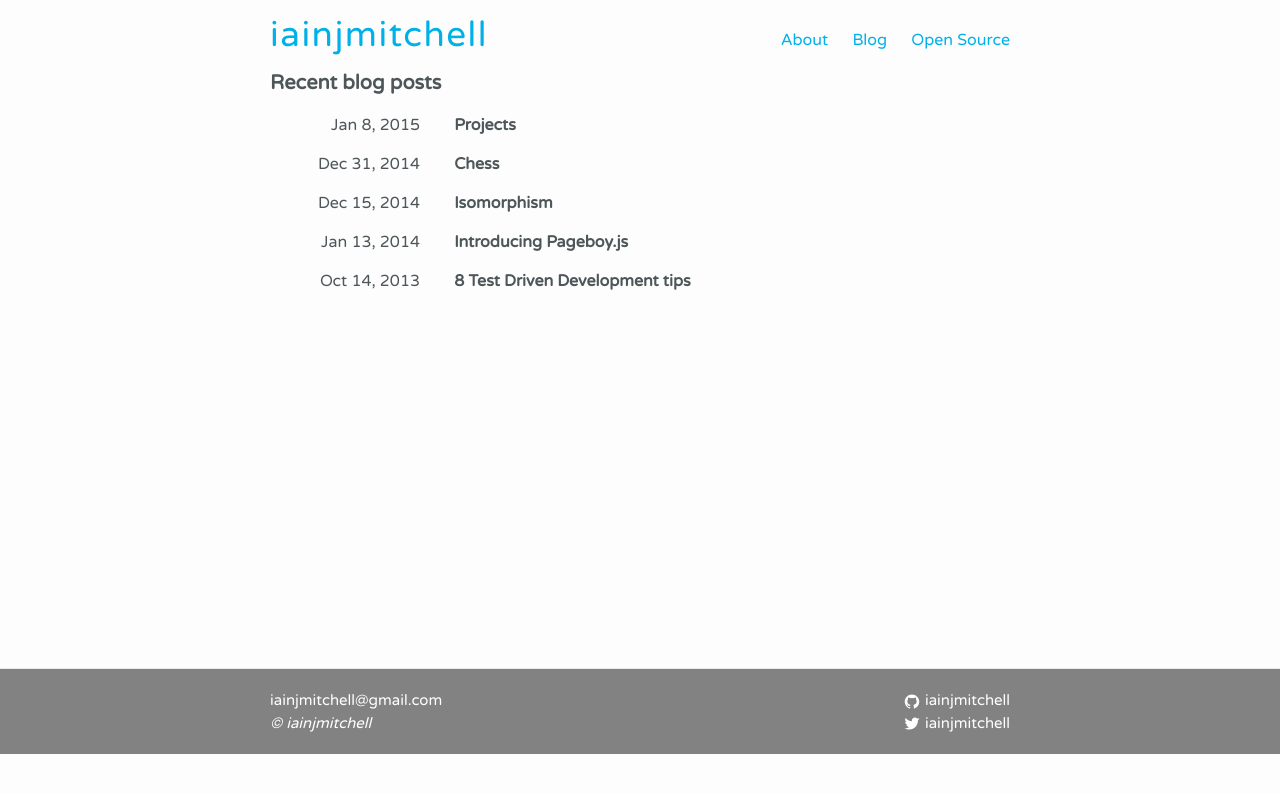
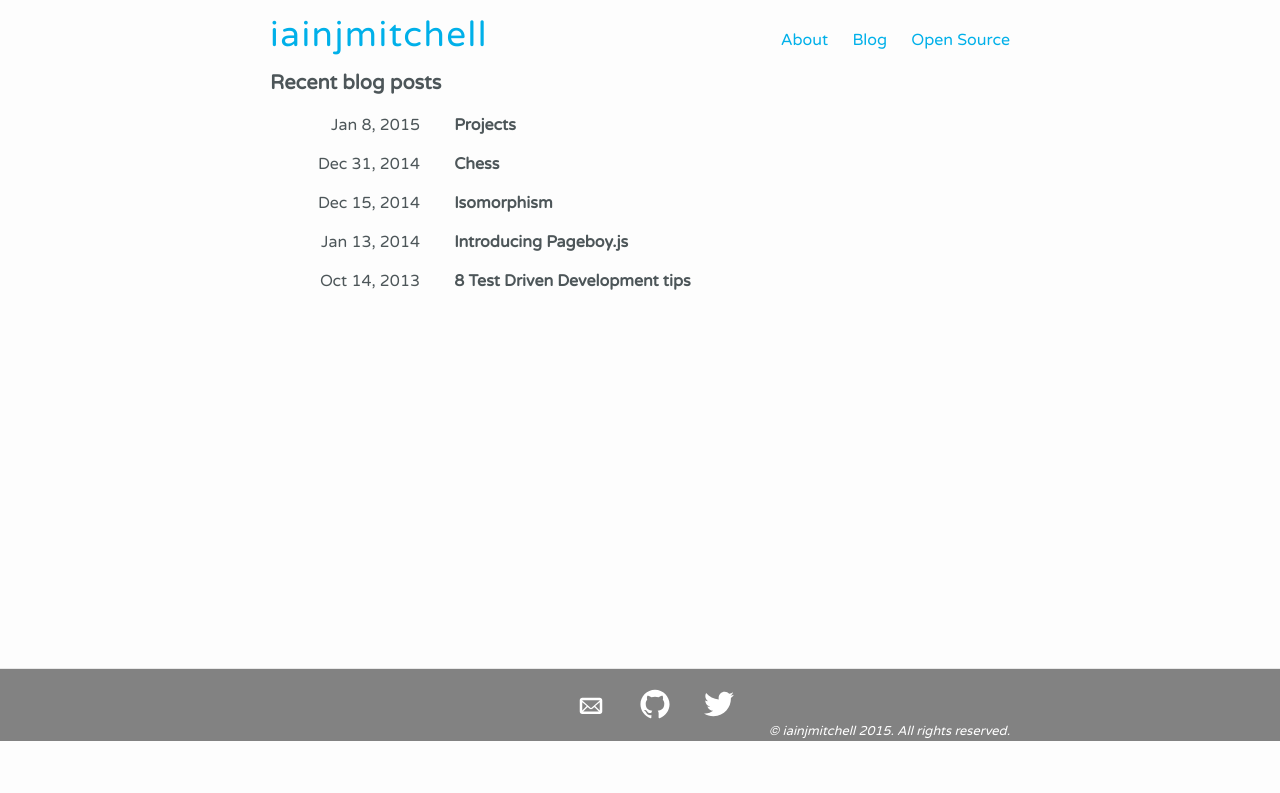
Before and after one commit to iainjmitchell/iainjmitchell.github.io, a Jekyll site: the page built from index.html, in a window 1280 px wide. Shown: the top 793 px of the page. Built offline with Jekyll 4.4.1, drawn with Linux system fonts in a browser that asks for light colours; Markdown is read by kramdown in place of the engine named in the settings.

Commit message:
style changes

```diff
--- a/_includes/footer.html
+++ b/_includes/footer.html
@@ -1,46 +1,38 @@
+
 <footer class="site-footer">
 
   <div class="wrapper">
-    <div class="footer-col-wrapper">
-      <div class="left">
-        <ul class="contact-list">
-          <li><a href="mailto:{{ site.email }}">{{ site.email }}</a></li>
-          <li><i>© iainjmitchell</i></li>
-        </ul>
-      </div>
-      <div class="right">
-        <ul>
-          {% if site.github_username %}
-          <li>
+      <div class="social">
+          <a href="mailto:{{ site.email }}">
+              <span class="icon">
+                <svg viewbox="0 0 24 24">
+                  <path d="M19,7H5C3.896,7,3,7.896,3,9v9c0,1.104,0.896,2,2,2h14c1.104,0,2-0.896,2-2V9C21,7.896,20.104,7,19,7z M9.316,14.316
+  l1.602,1.4c0.305,0.266,0.691,0.398,1.082,0.398s0.777-0.133,1.082-0.398l1.602-1.4l-0.037,0.037l3.646,3.646H5.707l3.646-3.646
+  L9.316,14.316z M5,17.293V10.54l3.602,3.151L5,17.293z M15.398,13.691L19,10.54v6.75L15.398,13.691z M19,9v0.21l-6.576,5.754
+  c-0.227,0.198-0.621,0.198-0.848,0L5,9.21V9H19z"/>
+              </svg>
+            </span>
+            </a>
+
             <a href="https://github.com/{{ site.github_username }}">
-              <span class="icon  icon--github">
+              <span class="icon icon--github">
                 <svg viewBox="0 0 16 16">
                   <path fill="#828282" d="M7.999,0.431c-4.285,0-7.76,3.474-7.76,7.761 c0,3.428,2.223,6.337,5.307,7.363c0.388,0.071,0.53-0.168,0.53-0.374c0-0.184-0.007-0.672-0.01-1.32 c-2.159,0.469-2.614-1.04-2.614-1.04c-0.353-0.896-0.862-1.135-0.862-1.135c-0.705-0.481,0.053-0.472,0.053-0.472 c0.779,0.055,1.189,0.8,1.189,0.8c0.692,1.186,1.816,0.843,2.258,0.645c0.071-0.502,0.271-0.843,0.493-1.037 C4.86,11.425,3.049,10.76,3.049,7.786c0-0.847,0.302-1.54,0.799-2.082C3.768,5.507,3.501,4.718,3.924,3.65 c0,0,0.652-0.209,2.134,0.796C6.677,4.273,7.34,4.187,8,4.184c0.659,0.003,1.323,0.089,1.943,0.261 c1.482-1.004,2.132-0.796,2.132-0.796c0.423,1.068,0.157,1.857,0.077,2.054c0.497,0.542,0.798,1.235,0.798,2.082 c0,2.981-1.814,3.637-3.543,3.829c0.279,0.24,0.527,0.713,0.527,1.437c0,1.037-0.01,1.874-0.01,2.129 c0,0.208,0.14,0.449,0.534,0.373c3.081-1.028,5.302-3.935,5.302-7.362C15.76,3.906,12.285,0.431,7.999,0.431z"/>
                 </svg>
               </span>
-
-              <span class="username">{{ site.github_username }}</span>
             </a>
-          </li>
-          {% endif %}
-          {% if site.twitter_username %}
-          <li>
             <a href="https://twitter.com/{{ site.twitter_username }}">
-              <span class="icon  icon--twitter">
+              <span class="icon icon--twitter">
                 <svg viewBox="0 0 16 16">
                   <path fill="#828282" d="M15.969,3.058c-0.586,0.26-1.217,0.436-1.878,0.515c0.675-0.405,1.194-1.045,1.438-1.809
                   c-0.632,0.375-1.332,0.647-2.076,0.793c-0.596-0.636-1.446-1.033-2.387-1.033c-1.806,0-3.27,1.464-3.27,3.27 c0,0.256,0.029,0.506,0.085,0.745C5.163,5.404,2.753,4.102,1.14,2.124C0.859,2.607,0.698,3.168,0.698,3.767 c0,1.134,0.577,2.135,1.455,2.722C1.616,6.472,1.112,6.325,0.671,6.08c0,0.014,0,0.027,0,0.041c0,1.584,1.127,2.906,2.623,3.206 C3.02,9.402,2.731,9.442,2.433,9.442c-0.211,0-0.416-0.021-0.615-0.059c0.416,1.299,1.624,2.245,3.055,2.271 c-1.119,0.877-2.529,1.4-4.061,1.4c-0.264,0-0.524-0.015-0.78-0.046c1.447,0.928,3.166,1.469,5.013,1.469 c6.015,0,9.304-4.983,9.304-9.304c0-0.142-0.003-0.283-0.009-0.423C14.976,4.29,15.531,3.714,15.969,3.058z"/>
                 </svg>
               </span>
-
-              <span class="username">{{ site.twitter_username }}</span>
             </a>
-          </li>
-          {% endif %}
-        </ul>
       </div>
-    </div>
-
+      <div class="copyright">
+        © iainjmitchell 2015. All rights reserved.
+      </div>
   </div>
 
 </footer>
--- a/_sass/_layout.scss
+++ b/_sass/_layout.scss
@@ -87,32 +87,34 @@
  */
 .site-footer {
     border-top: 1px solid $grey-color-light;
-    padding: 20px 0;
+    padding: 20px 0 0 0;
     background-color: $footer-color;
     color: $footer-text-color;
     a {
-        color: $footer-text-color;
-        &:hover {
-            color: #101010;
+        margin-left: $spacing-unit;
+    }
+    svg {
+        width: 30px;
+        height: 30px;
+        path {
+            fill: $footer-text-color;
+            &:hover {
+                fill: #101010;
+            }
         }
     }
-    svg {
-        width: 18px;
-        height: 15px;
-
-        path {
-            fill: $footer-text-color;
+    .social {
+        text-align: center;
+    }
+    .copyright {
+        font-style: italic;
+        font-size: 0.8em;
+        padding-top: 3px;
+        text-align: right;
+        @include media-query($on-laptop){
+            text-align: center;
+            padding-top: 15px;
         }
-    }
-    ul {
-        margin-bottom: 0px;
-        list-style: none;
-    }
-    .right {
-        float: right;
-    }
-    .left {
-        float: left;
     }
 }
 
```
